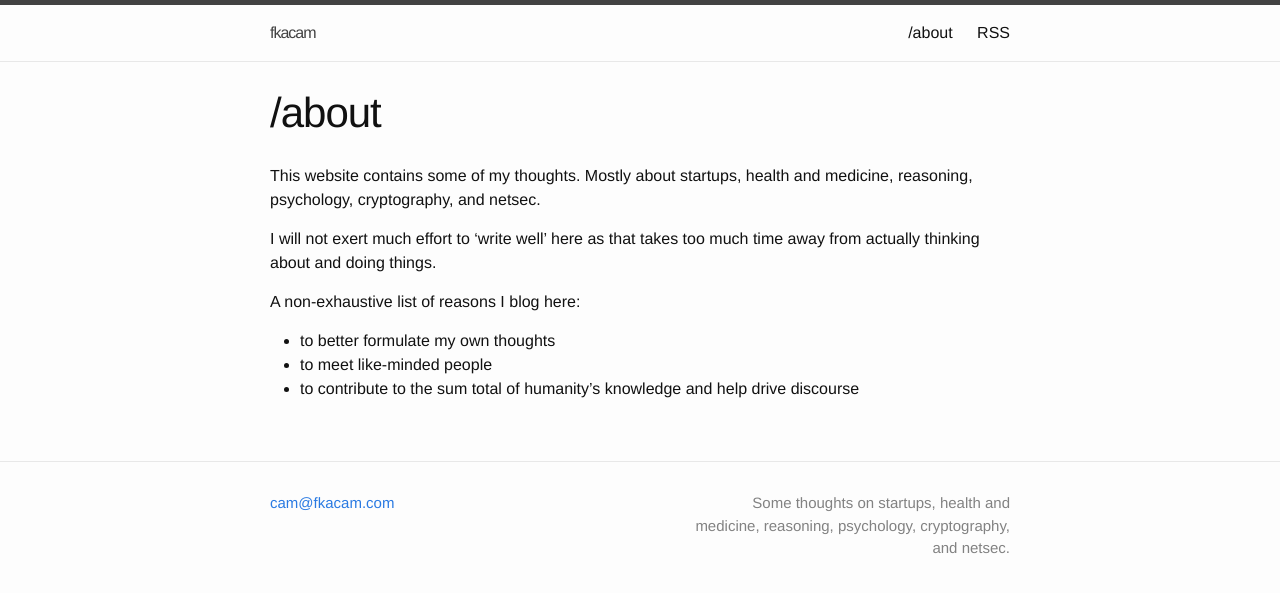
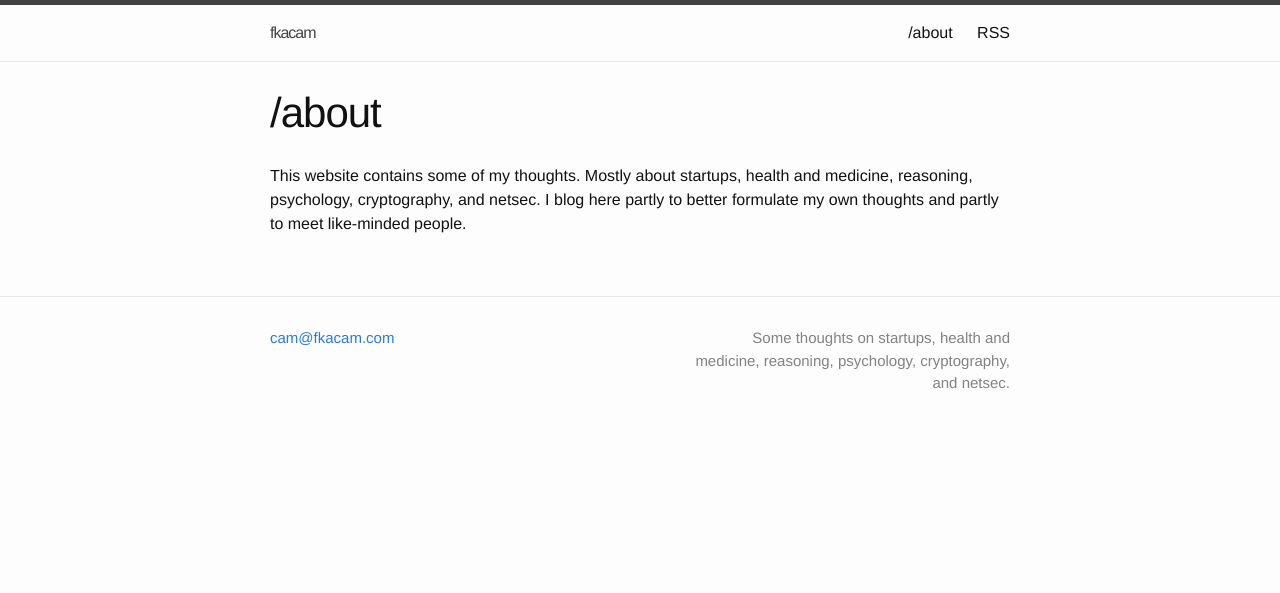
Before and after one commit to cgarvie/cgarvie.github.io, a Jekyll site: the page built from about.md, in a window 1280 px wide. Shown: the top 593 px of the page. Built offline with Jekyll 4.4.1, drawn with Linux system fonts in a browser that asks for light colours.

```diff
--- a/about.md
+++ b/about.md
@@ -4,12 +4,4 @@ title: /about
 permalink: /about/
 ---
 
-This website contains some of my thoughts. Mostly about startups, health and medicine, reasoning, psychology, cryptography, and netsec.
-
-I will not exert much effort to 'write well' here as that takes too much time away from actually thinking about and doing things.
-
-A non-exhaustive list of reasons I blog here:
-
-- to better formulate my own thoughts
-- to meet like-minded people
-- to contribute to the sum total of humanity's knowledge and help drive discourse
+This website contains some of my thoughts. Mostly about startups, health and medicine, reasoning, psychology, cryptography, and netsec. I blog here partly to better formulate my own thoughts and partly to meet like-minded people.
```
Also changed, not shown: _posts/2016-04-30-jack-ma-and-jeff-bezos-are-human.markdown (added, +19 -0 lines).
